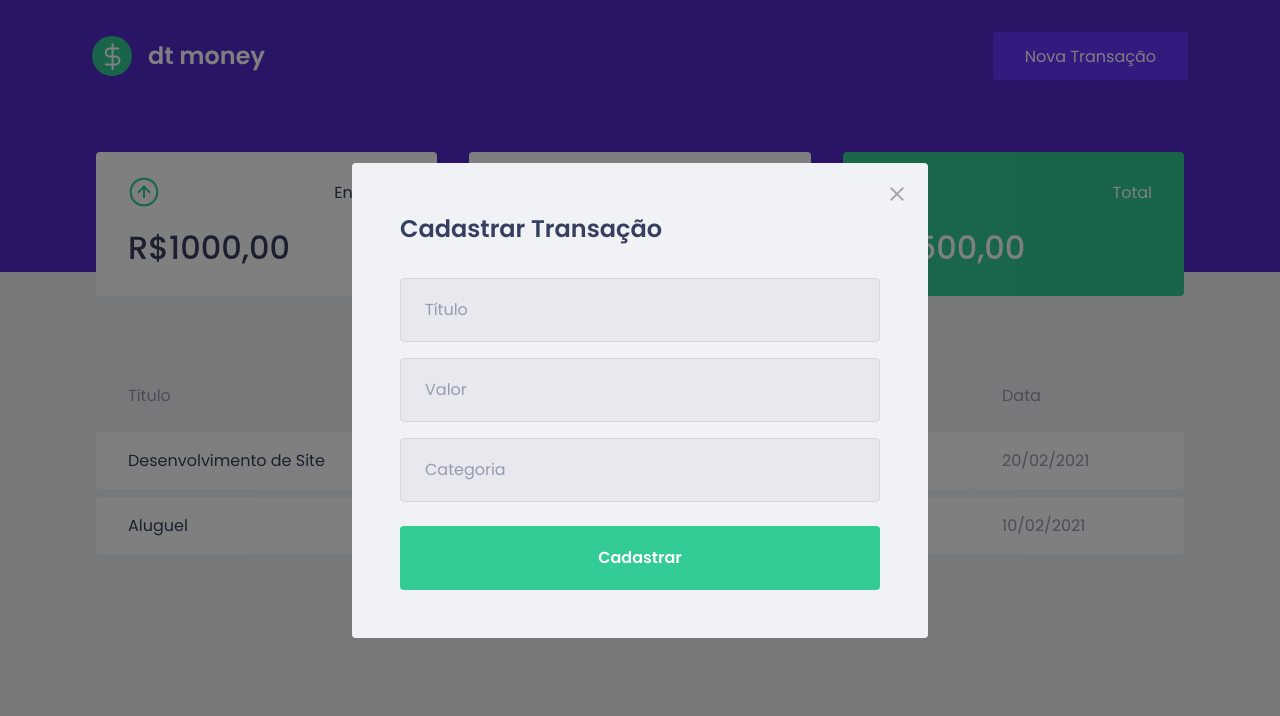
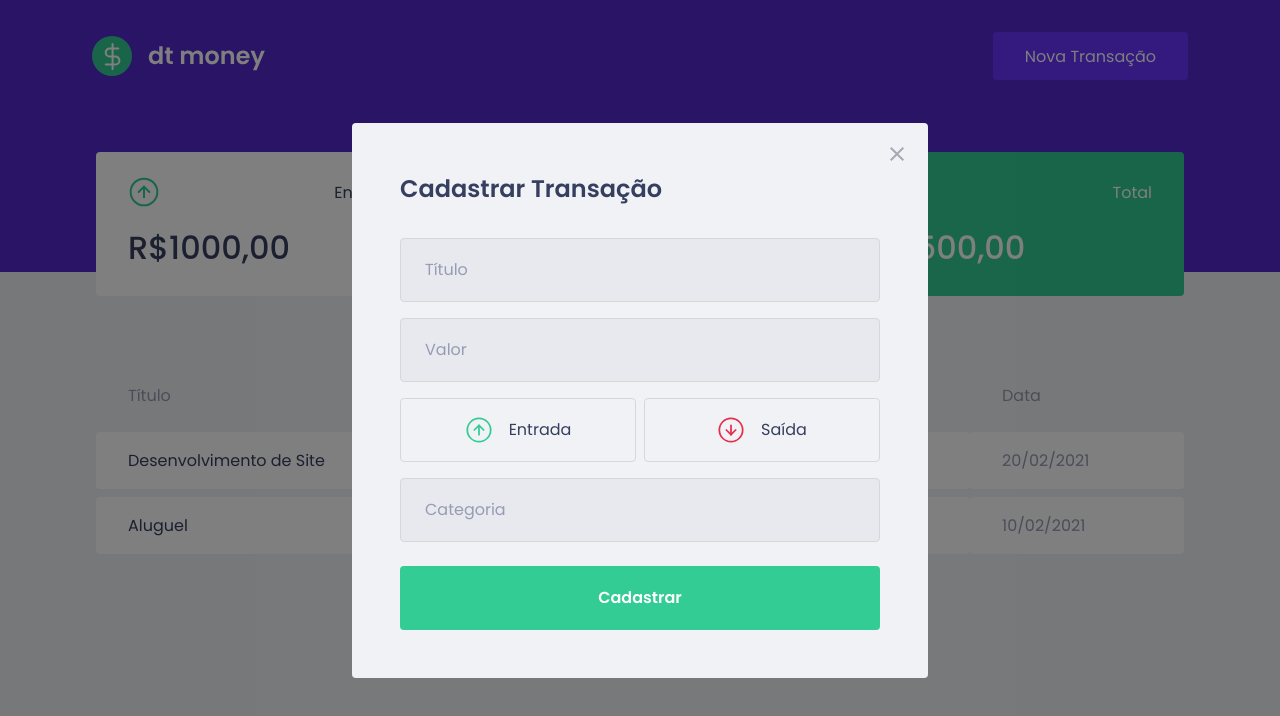
Before and after one commit to sempejunior/rocketseat_react_old, a React (Create React App) app in the folder dtmoney/: page / in a window 1280 px wide. Both pictures are taken after a click on the button "Nova Transação". Shown: the top 716 px of the page. Built offline with nearby package versions, Linux system fonts and the light colour scheme; no server answers; what miragejs would draw is missing.

Commit message:
Created the buttons in the modal

```diff
--- a/dtmoney/src/components/NewTransactionModal/index.tsx
+++ b/dtmoney/src/components/NewTransactionModal/index.tsx
@@ -1,5 +1,7 @@
 import Modal from "react-modal";
-import { Container } from "./styles";
+import { Container, TransactionTypeContainer } from "./styles";
+import incomeImg from "../../assets/income.svg";
+import outcomeImg from "../../assets/outcome.svg";
 import closeImg from "../../assets/close.svg";
 
 interface NewTransaciotionModal {
@@ -31,6 +33,24 @@
         <h2>Cadastrar Transação</h2>
         <input placeholder="Título" />
         <input placeholder="Valor" />
+
+        <TransactionTypeContainer>
+          <button
+            type="button"
+          >
+            <img src = {incomeImg} alt="Entrada"/>
+            <span>Entrada</span>
+          </button>
+
+          <button
+            type="button"
+          >
+            <img src = {outcomeImg} alt="Saida"/>
+            <span>Saída</span>
+          </button>
+        </TransactionTypeContainer>
+
+
         <input placeholder="Categoria" />
         <button type="submit">Cadastrar</button>
       </Container>
--- a/dtmoney/src/components/NewTransactionModal/styles.ts
+++ b/dtmoney/src/components/NewTransactionModal/styles.ts
@@ -25,7 +25,7 @@
     }
   }
 
-  button[type="submit"]{
+  button[type="submit"] {
     width: 100%;
     padding: 0 1.5rem;
     height: 4rem;
@@ -39,11 +39,43 @@
     //Transição do hover em 0.2 segundos
     transition: 0.2;
 
-
     //Ao passar o mouse perde o brilho
-    &:hover{
-       filter : brightness(0.9);
+    &:hover {
+      filter: brightness(0.9);
     }
   }
+`;
 
+export const TransactionTypeContainer = styled.div`
+  margin: 1rem 0;
+  display: grid;
+  grid-template-columns: 1fr 1fr;
+  gap: 0.5rem;
+
+  button {
+    height: 4rem;
+    border: 1px solid #d7d7d7;
+    border-radius: 0.25rem;
+    background: transparent;
+    display: flex;
+    align-items: center;
+    justify-content: center;
+
+    &:hover{
+      border-color: #aaa;
+    }
+
+    img{
+      width: 28px;
+      height: 28px;;
+    }
+
+    span{
+      display: inline-block;
+      margin-left: 1rem;
+      font-size: 1rem;
+      color: var(--text-title);
+    }
+
+  }
 `;
```
